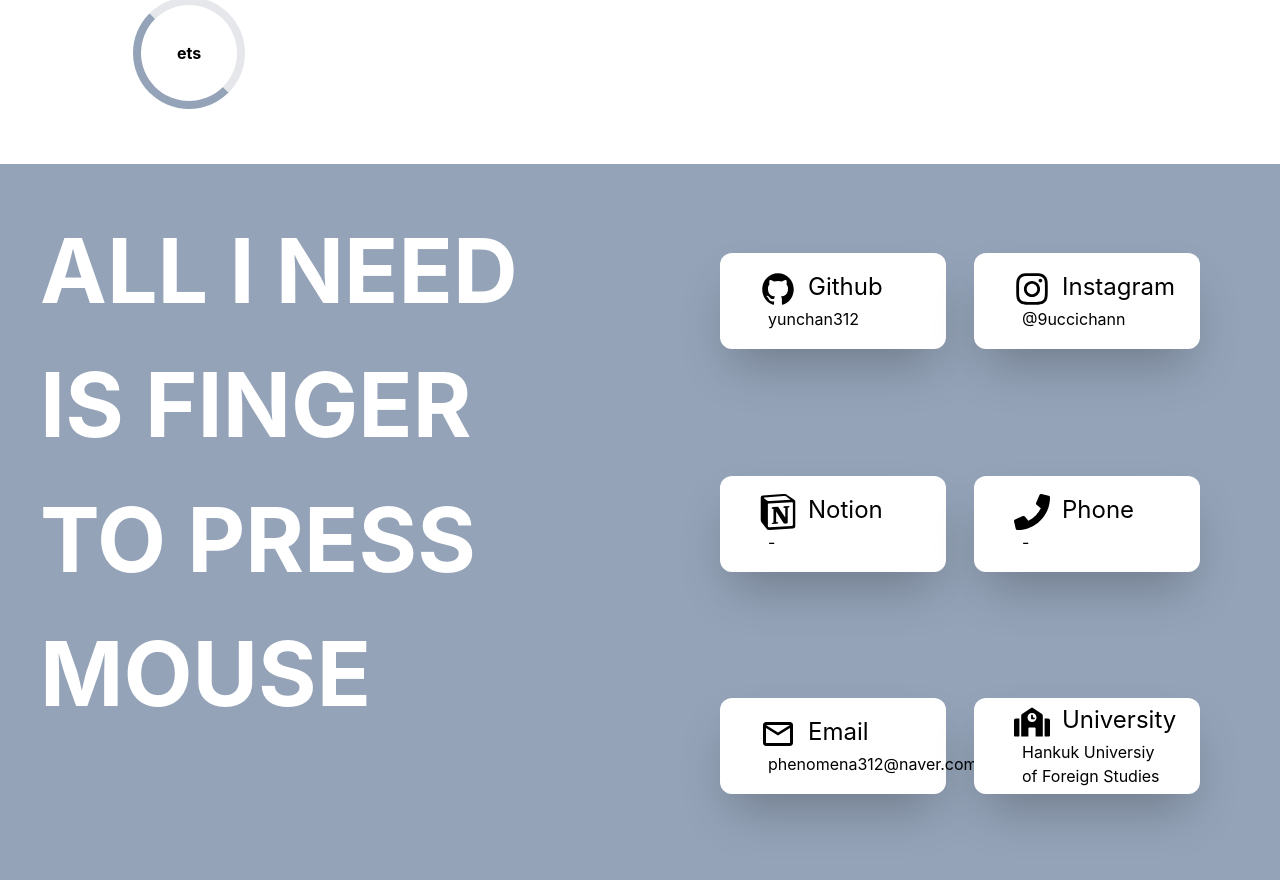
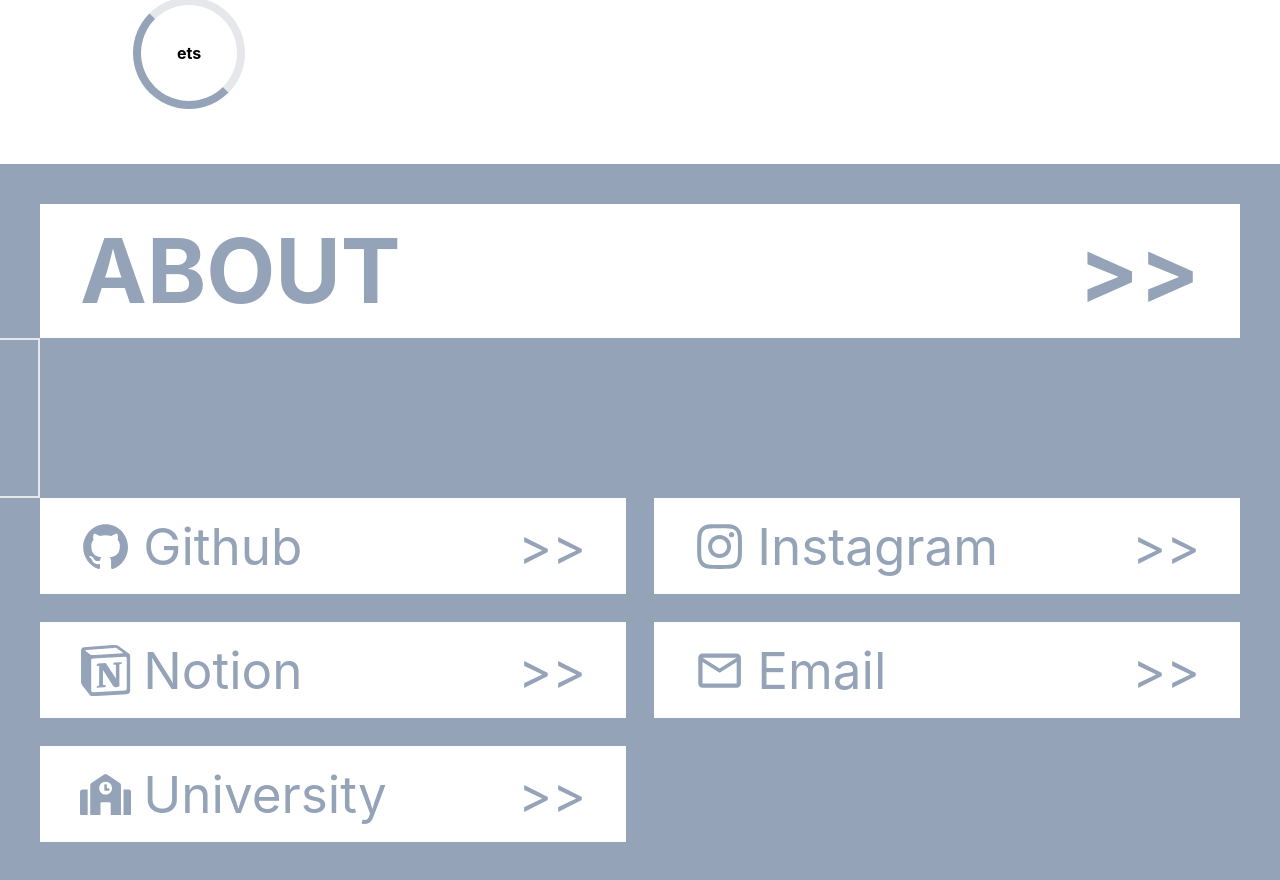
Before and after one commit to yunchan312/profile_renewal, a React (Create React App) app: page / in a window 1280 px wide. Shown: the part 1425-2305 px from the top of the page. Built offline with nearby package versions, Linux system fonts and the light colour scheme.

Commit message:
feat: about page

```diff
--- a/src/Components/Card.js
+++ b/src/Components/Card.js
@@ -1,11 +1,11 @@
-export default function Card({ Icon, title, content }) {
+export default function Card({ Icon, title }) {
   return (
-    <div className="bg-white w-full py-3 px-10 h-24 flex flex-col justify-center rounded-xl shadow-2xl hover:cursor-pointer hover:scale-[1.1]">
-      <div className="flex gap-3">
-        <div className="text-4xl">{Icon}</div>
-        <div className="text-2xl">{title}</div>
+    <div className="bg-white w-full py-3 px-10 h-24 flex justify-between items-center hover:cursor-pointer hover:scale-[1.01]">
+      <div className="flex items-center gap-3">
+        <div className="text-[4vw]">{Icon}</div>
+        <div className="text-[4vw]">{title}</div>
       </div>
-      <div className="pl-2">{content ? content : "-"}</div>
+      <div className="text-[4vw]">{">>"}</div>
     </div>
   );
 }
--- a/src/Components/Info.js
+++ b/src/Components/Info.js
@@ -1,36 +1,25 @@
 import Card from "./Card";
 import { IoLogoGithub } from "react-icons/io5";
-import { FaInstagram, FaPhone } from "react-icons/fa";
+import { FaInstagram } from "react-icons/fa";
 import { MdOutlineEmail } from "react-icons/md";
 import { FaSchool } from "react-icons/fa";
-import { SiNotion, SiPhonepe } from "react-icons/si";
+import { SiNotion } from "react-icons/si";
+import TextSlider from "./TextSlider";
 
 export default function Info() {
   return (
-    <div className="bg-slate-400 py-10 min-h-[90vh] grid md:grid-cols-2 grid-cols-1">
-      <div className=" text-white font-bold md:text-[7vw] text-[10vw] px-10 mb-10">
-        ALL I NEED IS FINGER TO PRESS MOUSE
+    <div className="bg-slate-400 py-10 px-10 min-h-[90vh]">
+      <div className=" text-slate-400 font-bold md:text-[7vw] text-[10vw] px-10 flex bg-white justify-between">
+        <div>ABOUT</div>
+        <div>{`>>`}</div>
       </div>
-      <div className="w-full md:px-20 px-10 grid lg:grid-cols-2 grid-cols-1 items-center justify-around gap-7 ">
-        <Card Icon={<IoLogoGithub />} title={"Github"} content={"yunchan312"} />
-        <Card
-          Icon={<FaInstagram />}
-          title={"Instagram"}
-          content={"@9uccichann"}
-        />
+      <TextSlider />
+      <div className="w-full grid lg:grid-cols-2 grid-cols-1 items-center justify-around gap-7 text-slate-400">
+        <Card Icon={<IoLogoGithub />} title={"Github"} />
+        <Card Icon={<FaInstagram />} title={"Instagram"} />
         <Card Icon={<SiNotion />} title={"Notion"} />
-        <Card Icon={<FaPhone />} title={"Phone"} />
-
-        <Card
-          Icon={<MdOutlineEmail />}
-          title={"Email"}
-          content={"phenomena312@naver.com"}
-        />
-        <Card
-          Icon={<FaSchool />}
-          title={"University"}
-          content={"Hankuk Universiy of Foreign Studies"}
-        />
+        <Card Icon={<MdOutlineEmail />} title={"Email"} />
+        <Card Icon={<FaSchool />} title={"University"} />
       </div>
     </div>
   );
--- /dev/null
+++ b/src/Components/TextSlider.js
@@ -0,0 +1,35 @@
+import { useRef, useState } from "react";
+
+export default function TextSlider() {
+  const slideRef = useRef(null);
+  const [slideIndex, setSlideIndex] = useState(0);
+  const [customInterval, setCustomInterval] = useState(3000);
+  const Arr = ["ABOUT ME", "ABOUT ME", "ABOUT ME", "ABOUT ME"];
+
+  const useInterval = () => {
+    setSlideIndex((slideIndex) => slideIndex + 1);
+  };
+
+  if (slideIndex === 5) {
+    if (slideRef.current) {
+      slideRef.current.style.transition = "";
+    }
+  }
+  return (
+    <div>
+      <div
+        className="border-2 text-white text-[7vw] font-bold overflow-hidden h-40"
+        ref={slideRef}
+        style={{
+          transition: "all 4000ms ease-in-out",
+          transform: `translateX(${-1 * 100}%) `,
+        }}
+      >
+        <div>{Arr.map((a)=>(
+            <div>{a}</div>
+        ))}
+        </div>
+      </div>
+    </div>
+  );
+}
```
